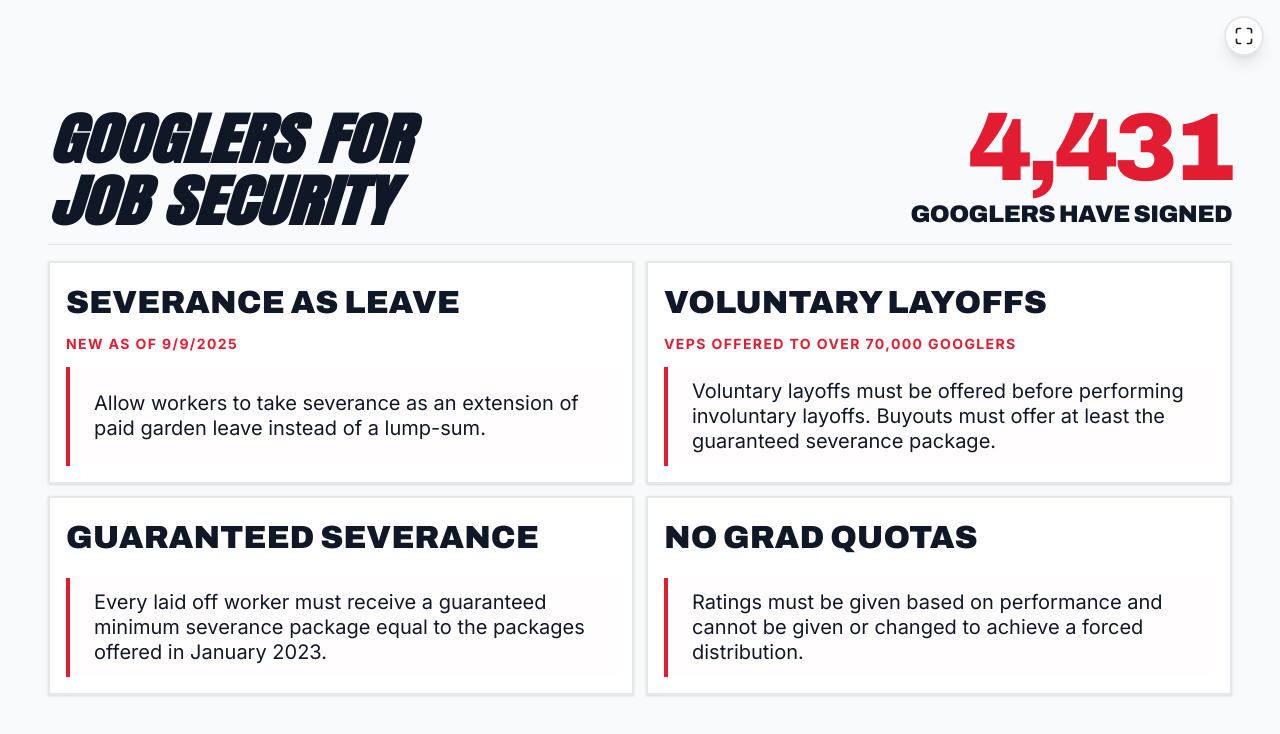
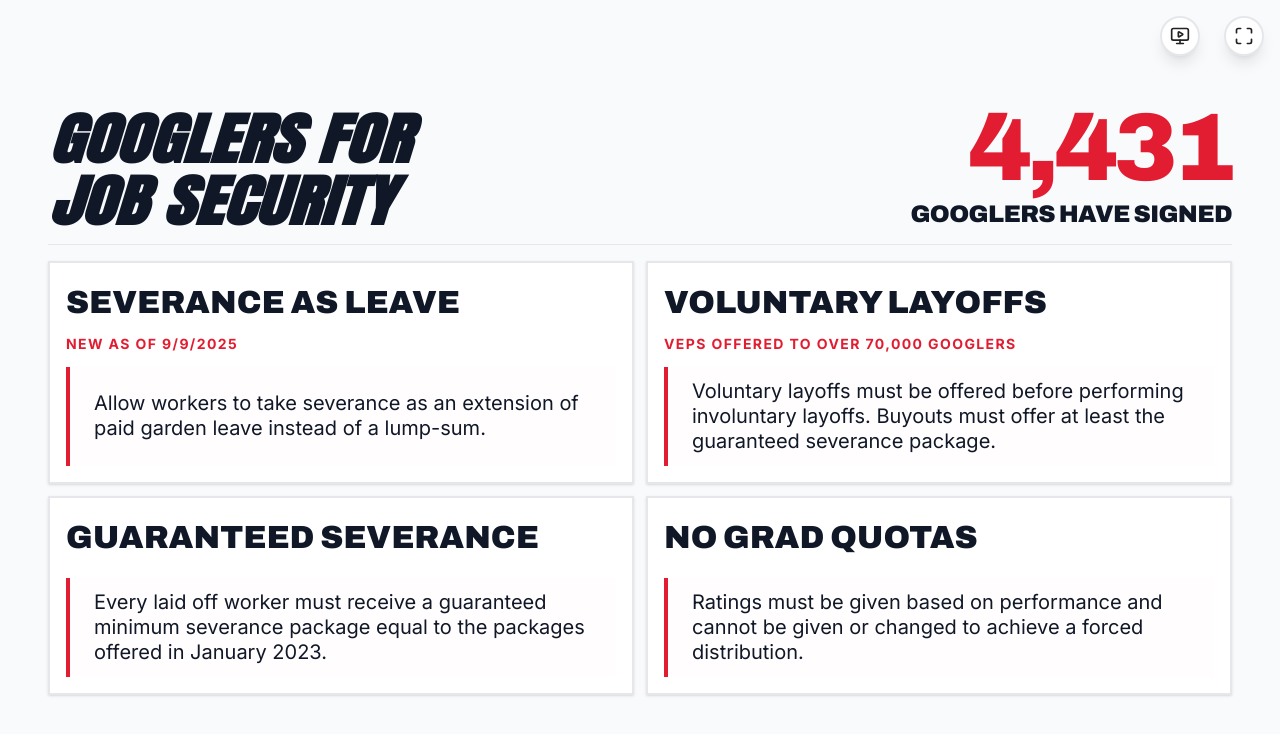
Before and after one commit to pmlamotte/g4js-attract, a React (Vite) app: page / in a window 1280 px wide. Shown: the top 734 px of the page. Built offline with nearby package versions, Linux system fonts and the light colour scheme.

Commit message:
feat: add physical tabling CTA mode

```diff
--- a/src/App.tsx
+++ b/src/App.tsx
@@ -5,7 +5,7 @@
 
 import { useState, useEffect } from "react";
 import { motion } from "motion/react";
-import { Maximize, Minimize } from "lucide-react";
+import { Maximize, Minimize, MonitorPlay, ArrowUp } from "lucide-react";
 
 /**
  * EXACT DATA from Alphabet Workers Union (AWU-CWA) Job Security Asks
@@ -57,6 +57,7 @@
 export default function App() {
   const [isFullscreen, setIsFullscreen] = useState(false);
   const [showControls, setShowControls] = useState(true);
+  const [mode, setMode] = useState<'info' | 'cta'>('info');
 
   useEffect(() => {
     let timeout: ReturnType<typeof setTimeout>;
@@ -81,9 +82,18 @@
     };
     document.addEventListener("fullscreenchange", handleFullscreenChange);
 
+    const handleKeyDown = (e: KeyboardEvent) => {
+      if (e.key.toLowerCase() === 'm') {
+        setMode(prev => prev === 'info' ? 'cta' : 'info');
+        handleInactivity();
+      }
+    };
+    document.addEventListener("keydown", handleKeyDown);
+
     return () => {
       events.forEach((name) => document.removeEventListener(name, handleInactivity));
       document.removeEventListener("fullscreenchange", handleFullscreenChange);
+      document.removeEventListener("keydown", handleKeyDown);
       clearTimeout(timeout);
     };
   }, []);
@@ -100,6 +110,19 @@
 
   return (
     <div className="bg-gray-50 font-sans text-[#222] flex flex-col antialiased overflow-hidden relative" style={{ height: '100dvh' }}>
+      {/* Mode Toggle Button */}
+      <motion.button
+        initial={{ opacity: 1 }}
+        animate={{ opacity: showControls ? 1 : 0 }}
+        transition={{ duration: 0.5 }}
+        onClick={() => setMode(prev => prev === 'info' ? 'cta' : 'info')}
+        className="fixed top-4 right-20 z-50 p-2 bg-white border-2 border-gray-200 rounded-full shadow-lg hover:border-awu-red hover:text-awu-red transition-all cursor-pointer"
+        style={{ pointerEvents: showControls ? "auto" : "none" }}
+        title="Toggle CTA Mode (Press M)"
+      >
+        <MonitorPlay className="w-5 h-5" />
+      </motion.button>
+
       {/* Fullscreen Toggle Button */}
       <motion.button
         initial={{ opacity: 1 }}
@@ -112,7 +135,9 @@
         {isFullscreen ? <Minimize className="w-5 h-5" /> : <Maximize className="w-5 h-5" />}
       </motion.button>
 
-      <main className="flex-grow max-w-7xl mx-auto px-6 md:px-12 flex flex-col justify-center" style={{ paddingTop: '2dvh', paddingBottom: '2dvh' }}>
+      <main className="flex-grow max-w-7xl mx-auto px-6 md:px-12 flex flex-col justify-center" style={{ paddingTop: '2dvh', paddingBottom: '2dvh', width: '100%' }}>
+        {mode === 'info' ? (
+          <>
             {/* Enhanced Counter Section */}
             <div className="flex flex-col md:flex-row justify-between items-center md:items-end border-b border-gray-200" style={{ marginBottom: '2dvh', paddingBottom: '1.5dvh' }}>
               <div className="mb-4 md:mb-0 text-center md:text-left">
@@ -144,14 +169,6 @@
                   </div>
 
                   <div className="flex-1 flex flex-col" style={{ gap: 'clamp(0.5rem, 1.5dvh, 1.5rem)' }}>
-                {/*
-                <div className="pl-6 border-l-2 border-gray-200">
-                  <p className="text-gray-600 leading-relaxed" style={{ fontSize: 'clamp(0.8rem, 1.8dvh, 1rem)' }}>
-                    "{std.workersSay}"
-                  </p>
-                </div>
-                */}
-
                     <div className="flex-1 flex flex-col justify-center pl-6 border-l-4 border-awu-red bg-red-50/20 pr-6" style={{ paddingTop: 'clamp(0.75rem, 1.5dvh, 1.5rem)', paddingBottom: 'clamp(0.75rem, 1.5dvh, 1.5rem)' }}>
                       <p className="text-gray-900 leading-tight" style={{ fontSize: 'clamp(1rem, 2.5dvh, 1.5rem)' }}>
                         {std.fightFor}
@@ -161,6 +178,26 @@
                 </div>
               ))}
             </div>
+          </>
+        ) : (
+          <div className="flex-1 flex flex-col items-center justify-center text-center h-full">
+            <div className="mb-12">
+              <div className="font-display font-black text-awu-red tracking-tighter tabular-nums leading-[0.9]" style={{ fontSize: 'clamp(6rem, 25dvh, 20rem)' }}>
+                {(4431).toLocaleString()}
+              </div>
+              <div className="font-display font-black uppercase tracking-tight text-gray-900 mt-2" style={{ fontSize: 'clamp(2rem, 6dvh, 4rem)' }}>
+                Googlers Have Signed
+              </div>
+            </div>
+
+            <div className="mt-8 flex flex-col items-center">
+              <h2 className="font-anton font-black text-gray-900 uppercase tracking-normal leading-[1.1] inline-block scale-x-[1.22]" style={{ fontSize: 'clamp(3.5rem, 12dvh, 8rem)' }}>
+                SIGN THE PETITION <br/>
+                <span className="text-awu-red">HERE</span>
+              </h2>
+            </div>
+          </div>
+        )}
       </main>
     </div>
   );
```
Lines whose indentation alone changed are shown as unchanged.
